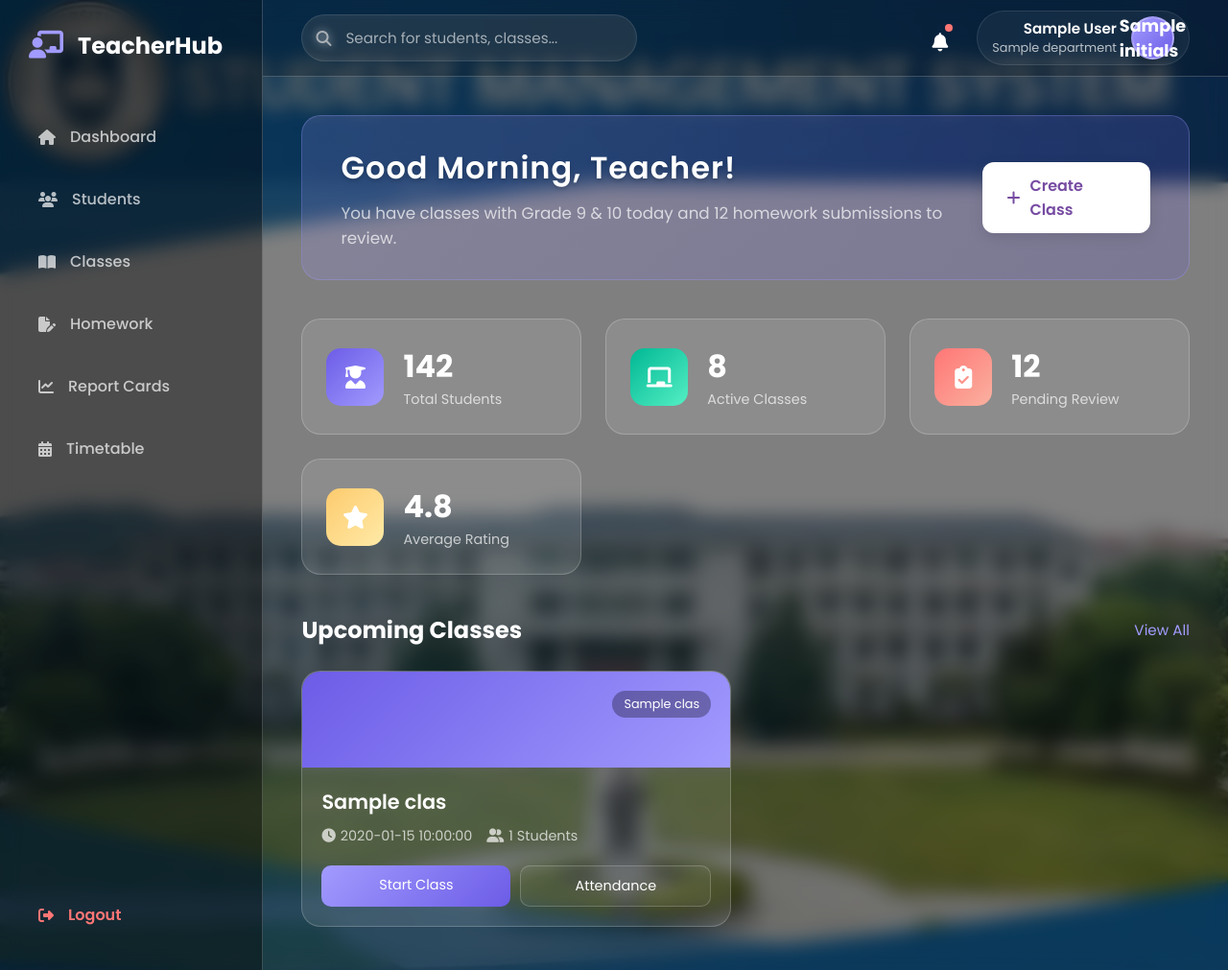
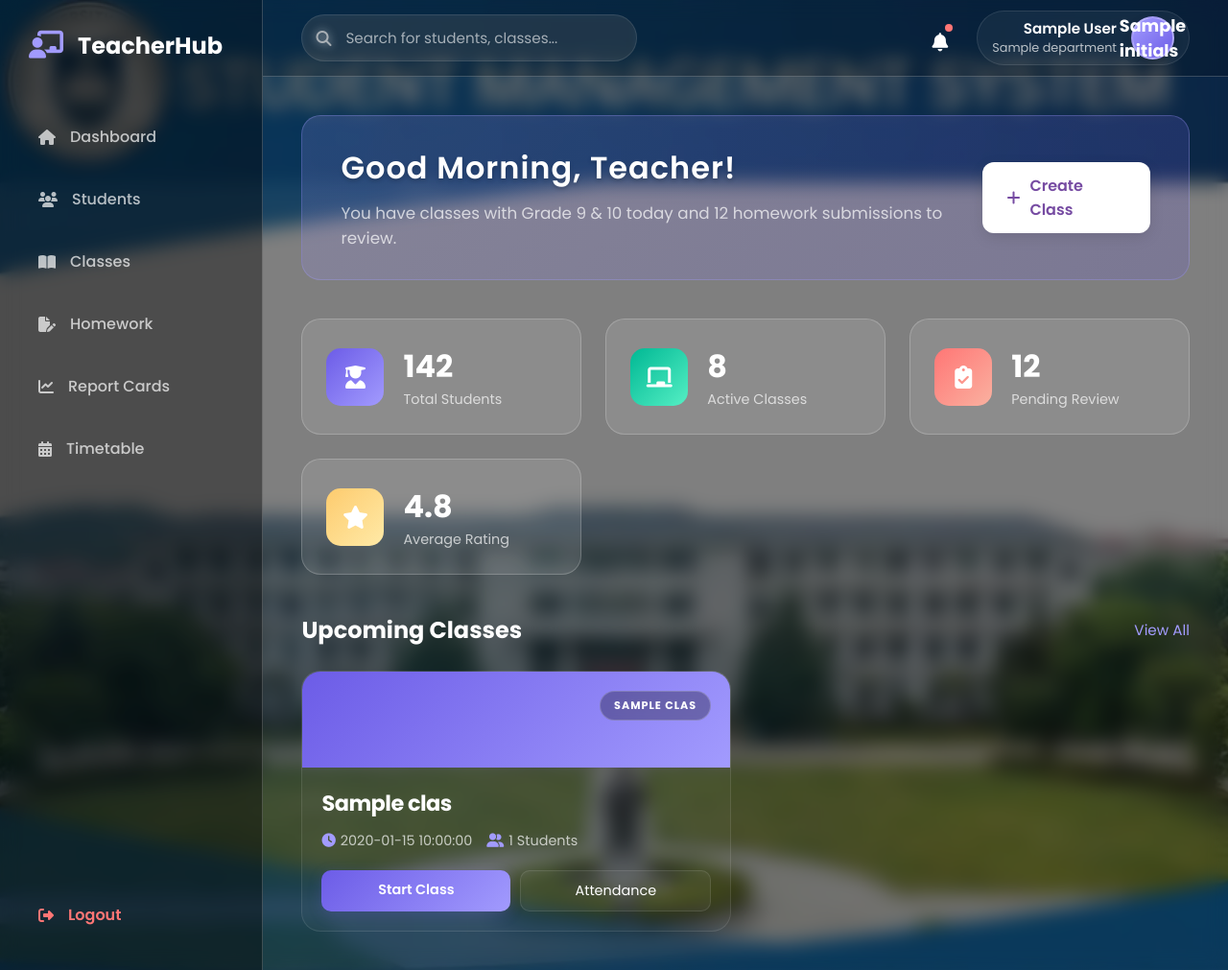
Before and after one commit to Shubham-Soni-Coder/FastAPI_Learning, a Python web app: template project2/templates/teacher_dashboard.html in a window 1280 px wide. Shown: the whole page at 96% size. Run offline with Jinja, Linux system fonts and the light colour scheme; the template is opened without the code that fills it: most values are stand-ins (such as "Sample title", 1, 10 or a date in 2020).

Commit message:
fix the style of the desboard:

```diff
--- a/project2/static/styles/teacher_dashboard.css
+++ b/project2/static/styles/teacher_dashboard.css
@@ -671,7 +671,102 @@ header {
     /* Ensure side-by-side */
 }
 
-.table-action-btn:hover {
-    background: white;
-    color: var(--accent-color);
+/* Dashboard Upcoming Classes Enhancements */
+.classes-grid .class-card {
+    background: rgba(255, 255, 255, 0.03);
+    border: 1px solid rgba(255, 255, 255, 0.1);
+    backdrop-filter: blur(15px);
+    transition: all 0.4s cubic-bezier(0.175, 0.885, 0.32, 1.275);
 }
+
+.classes-grid .class-card:hover {
+    transform: translateY(-8px);
+    border-color: rgba(255, 255, 255, 0.3);
+    box-shadow: 0 15px 35px rgba(0, 0, 0, 0.4);
+}
+
+/* Dynamic Gradients for Class Headers */
+.class-header.variant-1 {
+    background: linear-gradient(135deg, #6c5ce7, #a29bfe);
+}
+
+.class-header.variant-2 {
+    background: linear-gradient(135deg, #00b894, #55efc4);
+}
+
+.class-header.variant-3 {
+    background: linear-gradient(135deg, #ff7675, #fab1a0);
+}
+
+.class-header.variant-4 {
+    background: linear-gradient(135deg, #fdcb6e, #ffeaa7);
+}
+
+.class-header.variant-5 {
+    background: linear-gradient(135deg, #0984e3, #74b9ff);
+}
+
+.class-header.variant-6 {
+    background: linear-gradient(135deg, #e17055, #ff7675);
+}
+
+/* Card Glow Effect */
+.class-card::before {
+    content: '';
+    position: absolute;
+    top: 0;
+    left: 0;
+    width: 100%;
+    height: 100%;
+    background: radial-gradient(800px circle at var(--mouse-x) var(--mouse-y), rgba(255, 255, 255, 0.06), transparent 40%);
+    z-index: 1;
+    pointer-events: none;
+    opacity: 0;
+    transition: opacity 0.5s;
+}
+
+.class-card:hover::before {
+    opacity: 1;
+}
+
+.class-title {
+    font-size: 1.4rem;
+    font-weight: 700;
+    letter-spacing: -0.5px;
+    margin-bottom: 12px;
+}
+
+.class-meta span i {
+    color: #a29bfe;
+}
+
+.action-btn.primary {
+    background: linear-gradient(135deg, #6c5ce7, #a29bfe);
+    font-weight: 600;
+    border: none;
+    box-shadow: 0 4px 15px rgba(108, 92, 231, 0.2);
+}
+
+.action-btn.primary:hover {
+    transform: scale(1.02);
+    box-shadow: 0 6px 20px rgba(108, 92, 231, 0.4);
+}
+
+.action-btn:not(.primary) {
+    background: rgba(255, 255, 255, 0.05);
+    border: 1px solid rgba(255, 255, 255, 0.1);
+}
+
+.action-btn:not(.primary):hover {
+    background: rgba(255, 255, 255, 0.1);
+    border-color: rgba(255, 255, 255, 0.2);
+}
+
+.class-badge {
+    font-weight: 700;
+    letter-spacing: 1px;
+    text-transform: uppercase;
+    font-size: 0.7rem;
+    padding: 6px 14px;
+    border: 1px solid rgba(255, 255, 255, 0.2);
+}
--- a/project2/templates/teacher_dashboard.html
+++ b/project2/templates/teacher_dashboard.html
@@ -131,7 +131,7 @@
                     {% if upcoming_classes %}
                     {% for class in upcoming_classes %}
                     <div class="class-card">
-                        <div class="class-header" style="background: linear-gradient(135deg, #6c5ce7, #a29bfe);">
+                        <div class="class-header variant-{{ loop.index0 % 6 + 1 }}">
                             <span class="class-badge">{{ class.batch_name }}</span>
                         </div>
                         <div class="class-body">
```
